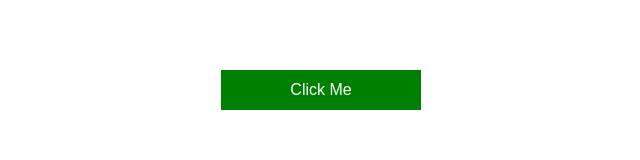
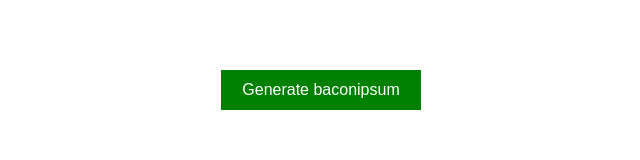
Before and after one commit to Npascetti/firstReact, a React (Create React App) app: page / in a window 1280 px wide. Shown: the part 130-290 px from the top of the page, without its empty margins (319-959 px from the left). Built offline with nearby package versions, Linux system fonts and the light colour scheme.

Commit message:
changed button text

```diff
--- a/src/App.js
+++ b/src/App.js
@@ -6,7 +6,7 @@ class App extends Component {
   constructor(props) {
     super(props)
     this.state = {
-      count:    0,
+      count: 0,
       ipsum: ''
     }
     this.handleClick = this.handleClick.bind(this);
@@ -16,6 +16,7 @@ class App extends Component {
   handleClick() {
     axios.get('https://baconipsum.com/api/?type=meat-and-filler&paras=2')
     .then(response => this.setState({ipsum: response.data}))
+
     this.setState({
       count: this.state.count + 1
     })
@@ -26,7 +27,7 @@ class App extends Component {
   render () {
     return (
       <div className='button__container'>
-        <button className='button' onClick = {this.handleClick}>Click Me</button>
+        <button className='button' onClick = {this.handleClick}>Generate baconipsum</button>
         <p>{this.state.ipsum[0]}</p>
         <p>{this.state.ipsum[1]}</p>
       </div>
```
